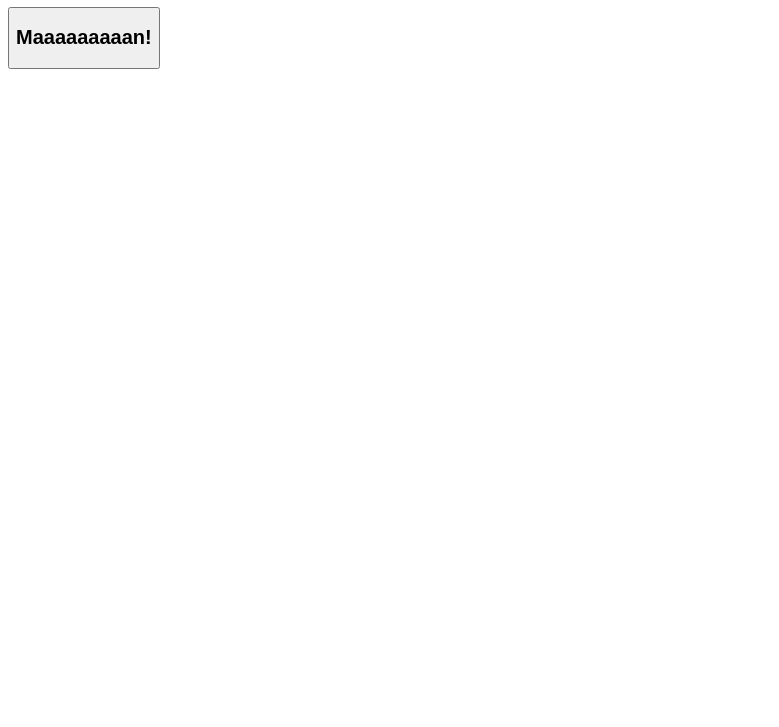
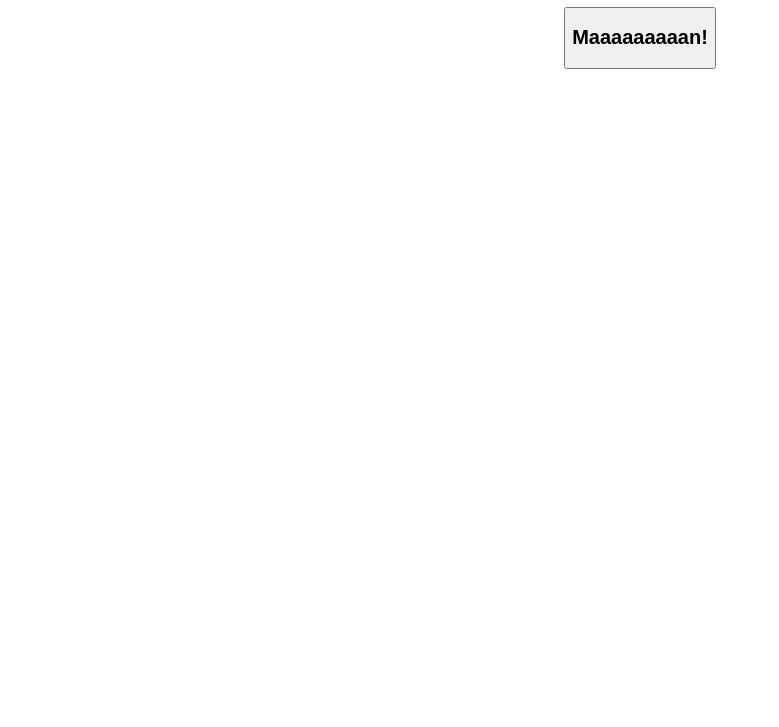
Before and after one commit to mikeechen/first_one, a plain HTML site: page index.html in a window 1280 px wide. Shown: the part 73-800 px from the top of the page, without its empty margins (0-779 px from the left). Drawn offline with Linux system fonts and the light colour scheme.

Commit message:
modify the button of index.html

```diff
--- a/index.html
+++ b/index.html
@@ -6,6 +6,6 @@
   </head>
   <body>
     <center><h1>Hello World</h1></center>
-    <button><h2>Maaaaaaaaan!</h2></button>
+    <center><button><h2>Maaaaaaaaan!</h2></button></center>
   </body>
 </html>
```
